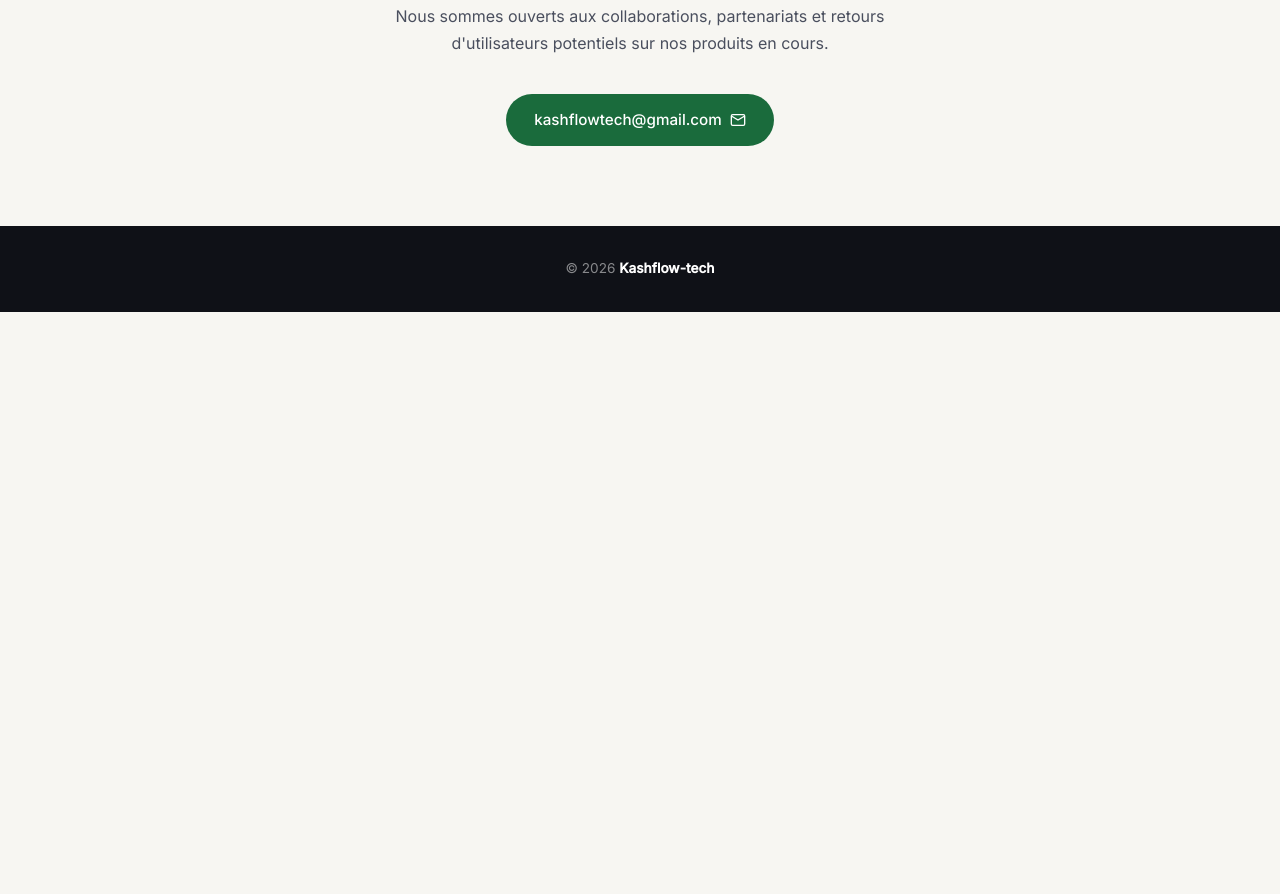
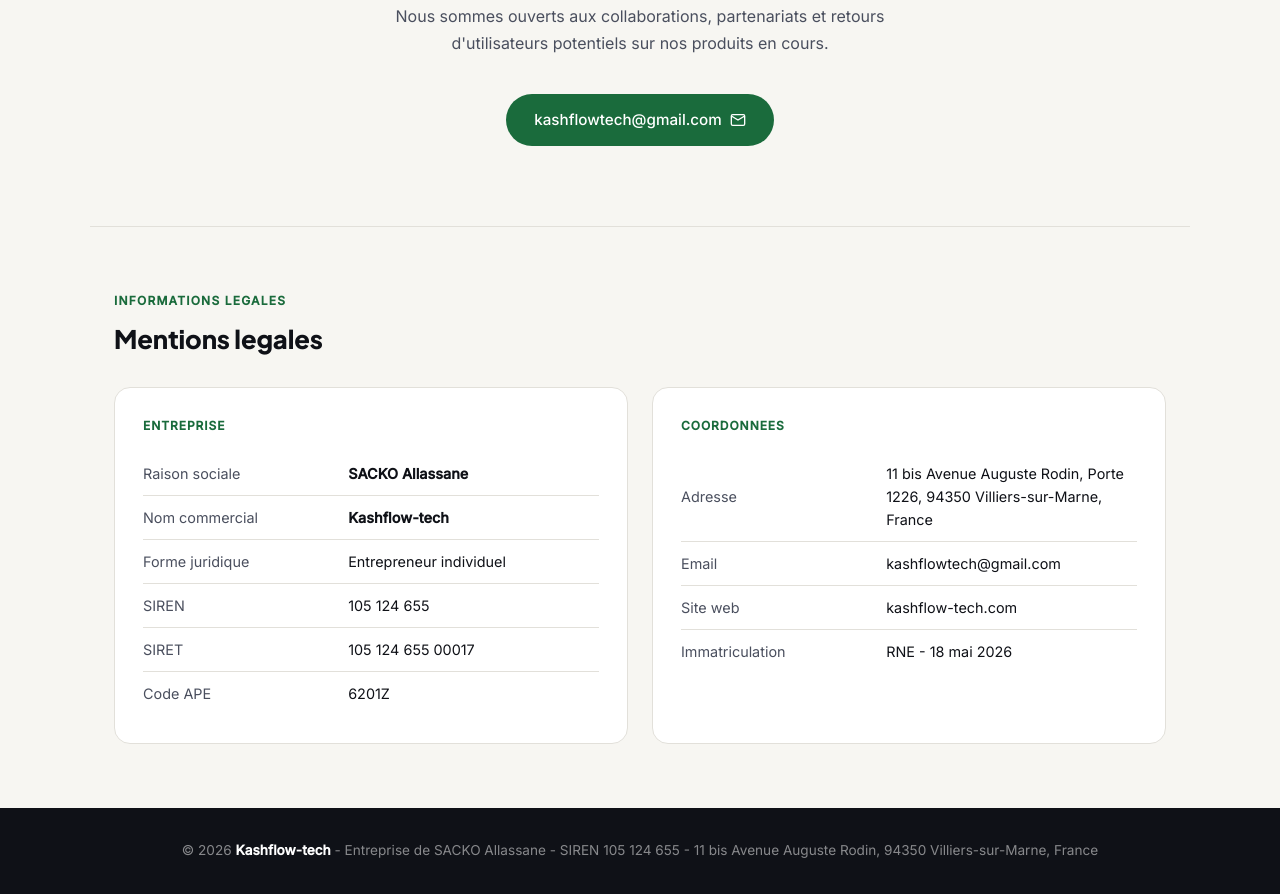
Before and after one commit to kashflowtech/website, a plain HTML site: page index.html in a window 1280 px wide. Shown: the part 3611-4505 px from the top of the page. Before the commit the page ends 3923 px from the top, so only its background shows below. Drawn offline with Linux system fonts and the light colour scheme.

Commit message:
Update index.html

```diff
--- a/index.html
+++ b/index.html
@@ -632,10 +632,71 @@
     </a>
   </section>
 
+  <div class="divider"></div>
+
+  <!-- MENTIONS LEGALES -->
+  <section id="mentions-legales" style="padding: 64px 24px; max-width: 1100px; margin: 0 auto;">
+    <div class="section-eyebrow">Informations legales</div>
+    <h2 class="section-title" style="font-size: 1.6rem; margin-bottom: 32px;">Mentions legales</h2>
+    <div style="display: grid; grid-template-columns: repeat(auto-fit, minmax(280px, 1fr)); gap: 24px;">
+      <div style="background: white; border: 1px solid var(--border); border-radius: var(--radius); padding: 28px;">
+        <div style="font-size: 0.75rem; font-weight: 600; letter-spacing: 0.08em; text-transform: uppercase; color: var(--accent); margin-bottom: 16px;">Entreprise</div>
+        <table style="width: 100%; border-collapse: collapse; font-size: 0.9rem;">
+          <tr style="border-bottom: 1px solid var(--border);">
+            <td style="padding: 10px 0; color: var(--ink-soft); width: 45%;">Raison sociale</td>
+            <td style="padding: 10px 0; font-weight: 600; color: var(--ink);">SACKO Allassane</td>
+          </tr>
+          <tr style="border-bottom: 1px solid var(--border);">
+            <td style="padding: 10px 0; color: var(--ink-soft);">Nom commercial</td>
+            <td style="padding: 10px 0; font-weight: 600; color: var(--ink);">Kashflow-tech</td>
+          </tr>
+          <tr style="border-bottom: 1px solid var(--border);">
+            <td style="padding: 10px 0; color: var(--ink-soft);">Forme juridique</td>
+            <td style="padding: 10px 0; color: var(--ink);">Entrepreneur individuel</td>
+          </tr>
+          <tr style="border-bottom: 1px solid var(--border);">
+            <td style="padding: 10px 0; color: var(--ink-soft);">SIREN</td>
+            <td style="padding: 10px 0; color: var(--ink);">105 124 655</td>
+          </tr>
+          <tr style="border-bottom: 1px solid var(--border);">
+            <td style="padding: 10px 0; color: var(--ink-soft);">SIRET</td>
+            <td style="padding: 10px 0; color: var(--ink);">105 124 655 00017</td>
+          </tr>
+          <tr>
+            <td style="padding: 10px 0; color: var(--ink-soft);">Code APE</td>
+            <td style="padding: 10px 0; color: var(--ink);">6201Z</td>
+          </tr>
+        </table>
+      </div>
+      <div style="background: white; border: 1px solid var(--border); border-radius: var(--radius); padding: 28px;">
+        <div style="font-size: 0.75rem; font-weight: 600; letter-spacing: 0.08em; text-transform: uppercase; color: var(--accent); margin-bottom: 16px;">Coordonnees</div>
+        <table style="width: 100%; border-collapse: collapse; font-size: 0.9rem;">
+          <tr style="border-bottom: 1px solid var(--border);">
+            <td style="padding: 10px 0; color: var(--ink-soft); width: 45%;">Adresse</td>
+            <td style="padding: 10px 0; color: var(--ink);">11 bis Avenue Auguste Rodin, Porte 1226, 94350 Villiers-sur-Marne, France</td>
+          </tr>
+          <tr style="border-bottom: 1px solid var(--border);">
+            <td style="padding: 10px 0; color: var(--ink-soft);">Email</td>
+            <td style="padding: 10px 0; color: var(--ink);">kashflowtech@gmail.com</td>
+          </tr>
+          <tr style="border-bottom: 1px solid var(--border);">
+            <td style="padding: 10px 0; color: var(--ink-soft);">Site web</td>
+            <td style="padding: 10px 0; color: var(--ink);">kashflow-tech.com</td>
+          </tr>
+          <tr>
+            <td style="padding: 10px 0; color: var(--ink-soft);">Immatriculation</td>
+            <td style="padding: 10px 0; color: var(--ink);">RNE - 18 mai 2026</td>
+          </tr>
+        </table>
+      </div>
+    </div>
+  </section>
+
   <!-- FOOTER -->
   <footer>
     <p>
-      &copy; 2026 <strong>Kashflow-tech</strong>
+      &copy; 2026 <strong>Kashflow-tech</strong> - Entreprise de SACKO Allassane -
+      SIREN 105 124 655 - 11 bis Avenue Auguste Rodin, 94350 Villiers-sur-Marne, France
     </p>
   </footer>
 
```
